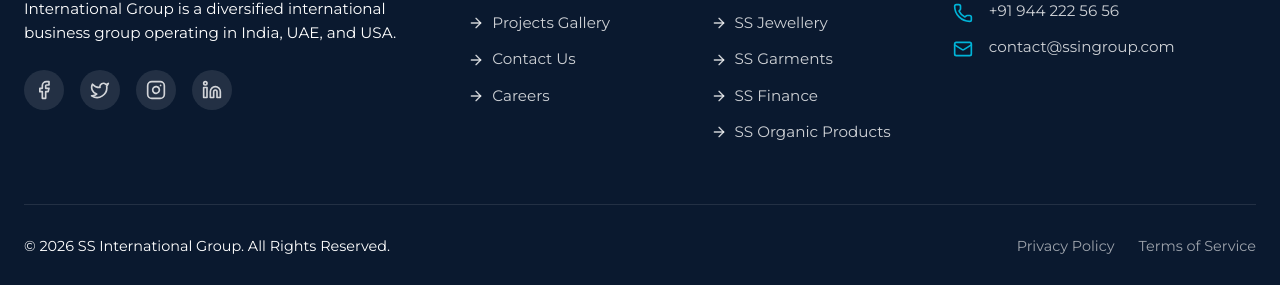
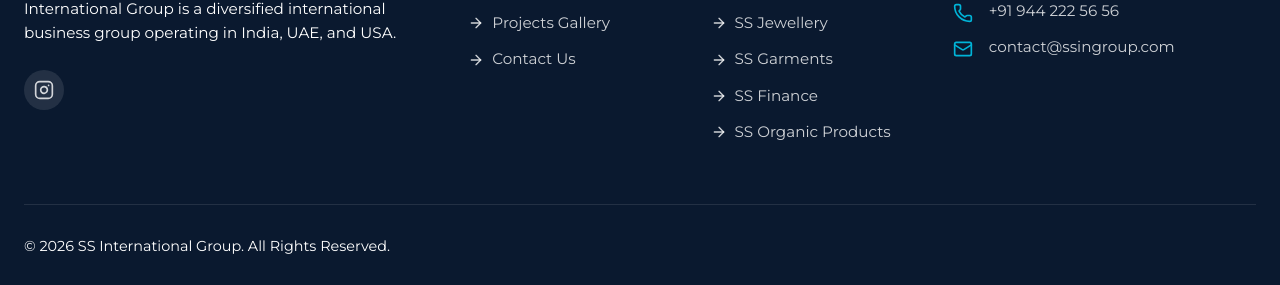
Before and after one commit to Muthukumarj-42/ssingroup, a React (Vite) app: page /contact in a window 1280 px wide. Shown: the part 1599-1884 px from the top of the page. Built offline with nearby package versions, Linux system fonts and the light colour scheme.

Commit message:
Fixed bugs

```diff
--- a/src/components/layout/Footer.jsx
+++ b/src/components/layout/Footer.jsx
@@ -37,17 +37,8 @@
               India, UAE, and USA.
             </p>
             <div className="social-links">
-              <a href="#" aria-label="Facebook">
-                <Facebook size={20} />
-              </a>
-              <a href="#" aria-label="Twitter">
-                <Twitter size={20} />
-              </a>
-              <a href="#" aria-label="Instagram">
+              <a href="https://www.instagram.com/ssgroup339?igsh=cW12M2hhNWd0NDIz" aria-label="Instagram">
                 <Instagram size={20} />
-              </a>
-              <a href="#" aria-label="LinkedIn">
-                <Linkedin size={20} />
               </a>
             </div>
           </div>
@@ -73,11 +64,6 @@
               <li>
                 <Link to="/contact">
                   <ArrowRight size={16} /> Contact Us
-                </Link>
-              </li>
-              <li>
-                <Link to="/careers">
-                  <ArrowRight size={16} /> Careers
                 </Link>
               </li>
             </ul>
@@ -146,10 +132,6 @@
           <p>
             &copy; {currentYear} SS International Group. All Rights Reserved.
           </p>
-          <div className="footer-bottom-links">
-            <Link to="/privacy-policy">Privacy Policy</Link>
-            <Link to="/terms-of-service">Terms of Service</Link>
-          </div>
         </div>
       </div>
     </footer>
--- a/src/pages/Projects.jsx
+++ b/src/pages/Projects.jsx
@@ -57,7 +57,7 @@
     const filteredProjects = filter === 'all'
         ? (showAll ? allProjects : allProjects.filter((p, index, self) =>
             index === self.findIndex((t) => (t.category === p.category))
-          ))
+        ))
         : allProjects.filter(p => p.category === filter);
 
     const openLightbox = (imgSrc) => {
```
